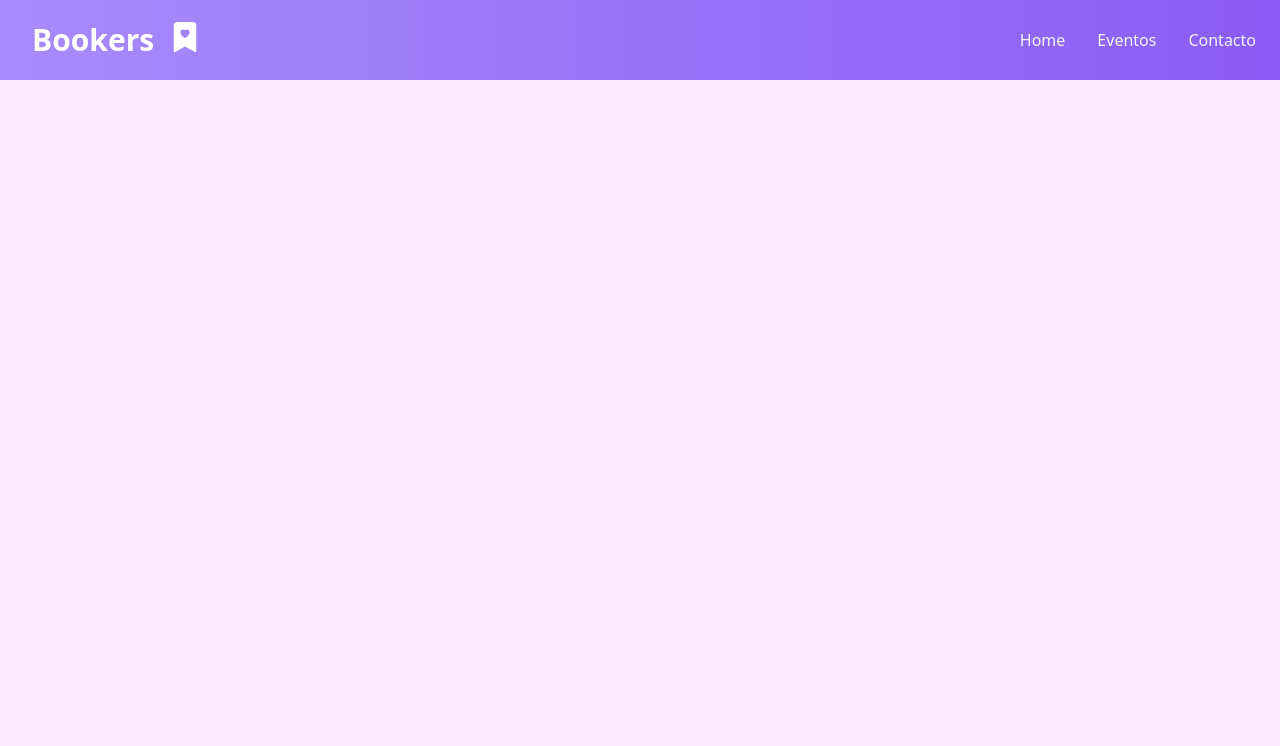
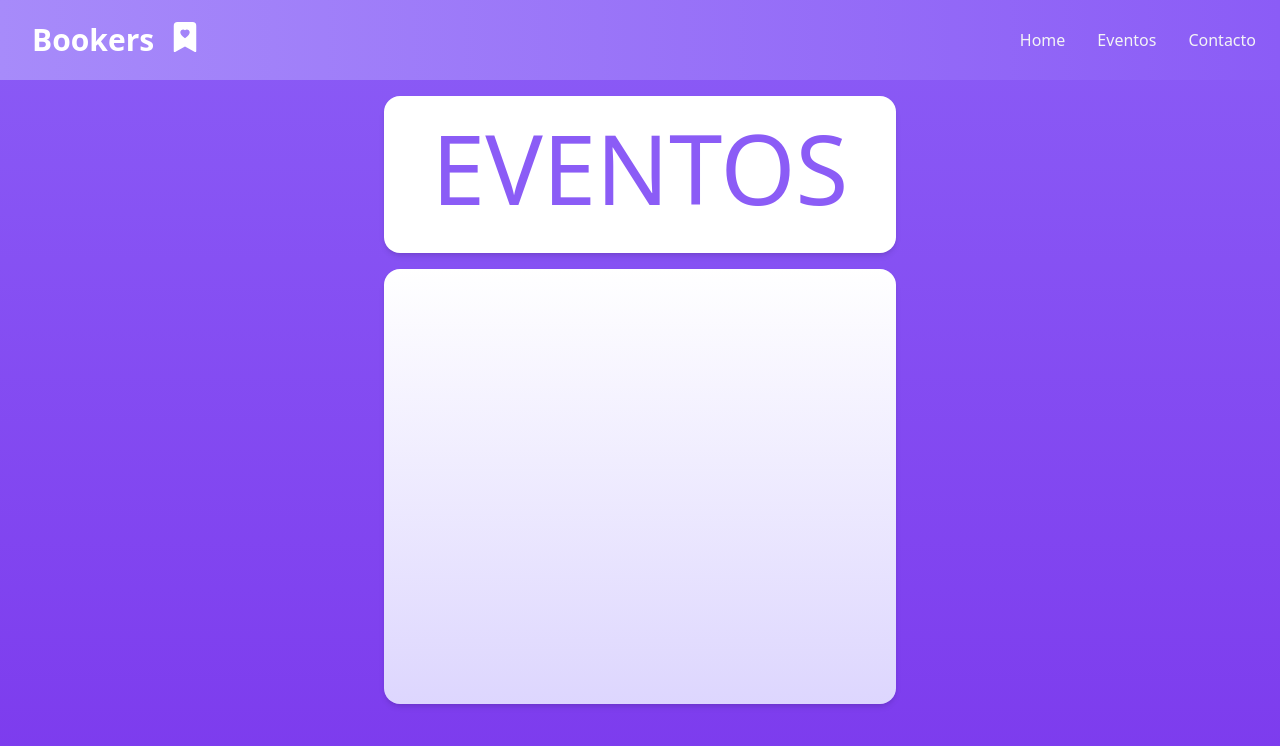
Before and after one commit to JeremiasOviedo/hedy-primera-semana, a React (Vite) app: page /events in a window 1280 px wide. Shown: the top 746 px of the page. Built offline with nearby package versions, Linux system fonts and the light colour scheme.

Commit message:
Started the events page, added the containers and styled the layout.

```diff
--- a/index.html
+++ b/index.html
@@ -4,9 +4,9 @@
 
 <head>
   <meta charset="UTF-8" />
-  <link rel="icon" type="image/svg+xml" href="/vite.svg" />
+  <link rel="icon" type="image/svg+xml" href="src\assets\bookmark.svg" />
   <meta name="viewport" content="width=device-width, initial-scale=1.0" />
-  <title>Vite + React + TS</title>
+  <title>Bookers</title>
 </head>
 
 <body>
--- a/src/App.css
+++ b/src/App.css
@@ -4,7 +4,6 @@
 
 #root {
   margin: 0;
-  height: 100vh;
   background: #fae8ff;
 
 }
--- a/src/components/Events.tsx
+++ b/src/components/Events.tsx
@@ -1,4 +1,12 @@
+import Hero from "./EventsHero";
+import EventsList from "./EventsList";
+
 const Events = () => {
-  return <div>Eventos</div>;
+  return (
+    <div className="flex flex-col gap-4 px-96 py-24 h-screen bg-gradient-to-b from-violet-500 to-violet-600">
+      <Hero />
+      <EventsList />
+    </div>
+  );
 };
 export default Events;
--- /dev/null
+++ b/src/components/EventsHero.tsx
@@ -0,0 +1,9 @@
+const Hero = () => {
+  return (
+    <div className="flex h-[220px] w-full bg-white rounded-2xl justify-center items-center shadow-md" >
+        <div className="size-full font-sans font-medium text-[96px] text-center text-violet-500">EVENTOS</div>
+    </div>
+  );
+};
+
+export default Hero;
--- /dev/null
+++ b/src/components/EventsList.tsx
@@ -0,0 +1,10 @@
+const EventsList = () =>{
+
+    return (
+        <div className = "flex size-full bg-gradient-to-b from-white to-violet-200 rounded-2xl shadow-md">
+
+        </div>
+    );
+}
+
+export default EventsList;
--- a/src/components/Home.tsx
+++ b/src/components/Home.tsx
@@ -1,5 +1,4 @@
-import Navbar from "./Navbar";
-import Hero from "./Hero";
+import Hero from "./HomeHero";
 
 const Home = () =>{
 
--- a/src/components/Hero.tsx
+++ b/src/components/HomeHero.tsx
@@ -12,22 +12,22 @@ const Hero = () => {
         </div>
       </div>
 
-      <div className="flex flex-col flex-1 m-0 justify-self-center justify-center ">
+      <div className="flex flex-col flex-1 m-0 justify-self-center justify-center px-32">
         <span className="font-serif font-bold text-5xl text-gray-700 text-center m-1 ">
           <h1>Empieza tu viaje literario en</h1>
         </span>
-        <span className="font-serif font-bold text-6xl text-center text-violet-500 mt-2">
+        <span className="font-serif font-bold text-6xl text-center text-violet-500 mt-2 ">
           <h1>Bookers</h1>
         </span>
 
-        <span className="font-serif font-light text-s  mt-20 text-gray-600 text-center">
+        <span className="font-serif font-light text-s  mt-10 text-gray-600 text-justify">
           Únete a la comunidad de lectores más grande de Latinoamérica y
           descubre un mundo de posibilidades literarias. En Bookers, conectamos
           a apasionados de la lectura de toda la región, ofreciendo un espacio
           donde compartir, explorar y disfrutar de una amplia variedad de
           historias y conocimientos.
         </span>
-        <span className="font-serif font-light text-s mb-14 text-gray-600 text-center">
+        <span className="font-serif font-light text-s mt-2 mb-14 text-gray-600 text-justify ">
           Desde clásicos de la literatura hasta las últimas tendencias, nuestra
           comunidad te invita a sumergirte en un viaje inigualable a través de
           las páginas de los libros. Únete hoy y forma parte de una comunidad
```
Also changed, not shown: src/assets/bookmark.svg (added).
